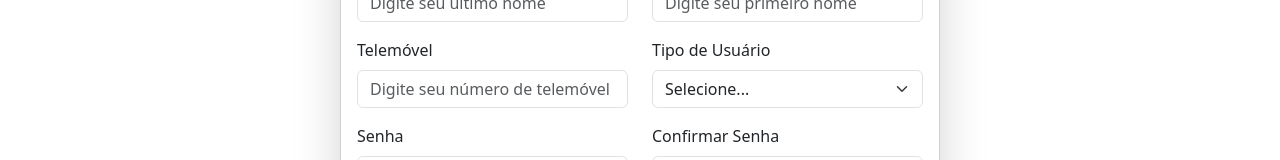
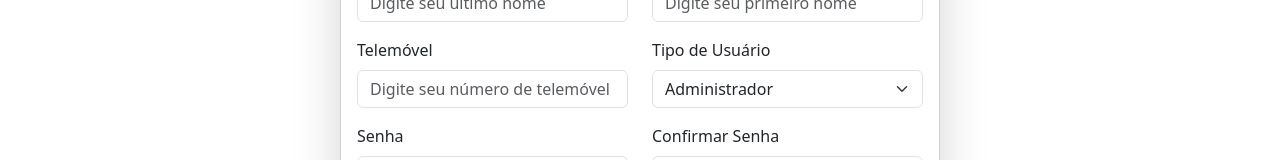
Before and after one commit to VinicyusFortes/projeto5, a React (Create React App) app in the folder frontend/react-app/: page /create-account in a window 1280 px wide. Shown: the part 451-611 px from the top of the page. Built offline with nearby package versions, Linux system fonts and the light colour scheme.

Commit message:
criacao de user admin

```diff
--- a/frontend/react-app/src/Components/Header.jsx
+++ b/frontend/react-app/src/Components/Header.jsx
@@ -7,7 +7,7 @@ const Header = () => {
   return (
     <header className="bg-light shadow-sm p-3">
       <div className="container d-flex justify-content-between align-items-center">
-        <a href="/index" className="logo">
+        <a href="/home" className="logo">
           <img
             src="https://emilyroachwellness.com/wp-content/uploads/2012/11/242Reuse00.jpg"
             alt="Logo"
--- a/frontend/react-app/src/Pages/CreateAccount.jsx
+++ b/frontend/react-app/src/Pages/CreateAccount.jsx
@@ -16,7 +16,7 @@ function CreateAccount() {
     confirmPassword: "",
     email: "",
     phone: "",
-    userType: "false",
+    userType: "",
   });
 
   const handleChange = (event) => {
@@ -31,13 +31,23 @@ function CreateAccount() {
           [name]: formattedValue,
         }));
       }
+    } else if (name === "userType") {
+      // Lógica para alterar o valor do 'userType' para "true" ou "false"
+      const updatedValue = value === "normal" ? "false" : "true"; // Se for "normal", passa "false"; caso contrário, passa "true"
+      console.log("Valor do tipo de usuário selecionado:", updatedValue); // Exibe no console o valor selecionado
+
+      setInputs((prev) => ({
+        ...prev,
+        [name]: updatedValue, // Atualiza o valor de userType com "false" ou "true"
+      }));
     } else {
       setInputs((prev) => ({
         ...prev,
-        [name]: value,
+        [name]: value, // Atualiza os outros campos normalmente
       }));
     }
   };
+
 
    const handleCreateUser = async (userData) => {
      // Verifica se todos os campos obrigatórios estão preenchidos
@@ -190,7 +200,14 @@ function CreateAccount() {
                 <label htmlFor="userType" className="form-label">
                   Tipo de Usuário
                 </label>
-                <select className="form-select" id="userType" name ="userType" value={inputs.userType} onChange={handleChange} required>
+                <select
+                  className="form-select"
+                  id="userType"
+                  name="userType"
+                  value={inputs.userType === "false" ? "normal" : "admin"}
+                  onChange={handleChange}
+                  required
+                >
                   <option value="">Selecione...</option>
                   <option value="admin">Administrador</option>
                   <option value="normal">Normal</option>
--- a/frontend/react-app/src/Pages/Index.jsx
+++ b/frontend/react-app/src/Pages/Home.jsx
@@ -2,7 +2,7 @@ import React from "react";
 import "bootstrap/dist/css/bootstrap.min.css";
 import "font-awesome/css/font-awesome.min.css";
 
-function Index() {
+function Home() {
   return (
     <div className="container mt-5">
       {/* Barra de Pesquisa */}
@@ -75,4 +75,4 @@ function Index() {
   );
 }
 
-export default Index;
+export default Home;
--- a/frontend/react-app/src/Pages/Login.jsx
+++ b/frontend/react-app/src/Pages/Login.jsx
@@ -29,7 +29,7 @@ function Login() {
     sessionStorage.setItem("token", token);
 
     alert("login feito com sucesso!");
-    navigate("/index");
+    navigate("/home");
 
 
   } catch(error) {
--- a/frontend/react-app/src/index.js
+++ b/frontend/react-app/src/index.js
@@ -8,7 +8,7 @@ import { Route, Routes } from "react-router-dom";
 import Footer from './Components/Footer';
 import Header from './Components/Header';
 import Login from './Pages/Login';
-import Index from './Pages/Index';
+import Home from './Pages/Home';
 import CreateAccount from './Pages/CreateAccount';
 import Profile from './Pages/Profile';
 
@@ -19,7 +19,7 @@ root.render(
     <Router>
       <Header />
       <Routes>
-        <Route index path="/index" element={<Index />} />
+        <Route index path="/home" element={<Home />} />
         <Route path="/create-account" element={<CreateAccount />} />
         <Route path="/login" element={<Login />} />
         <Route path="/profile" element={<Profile/>} />
```
